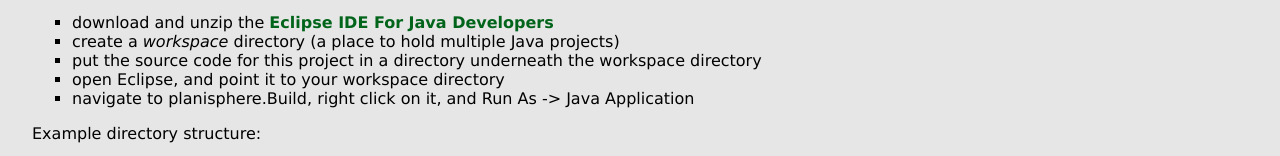
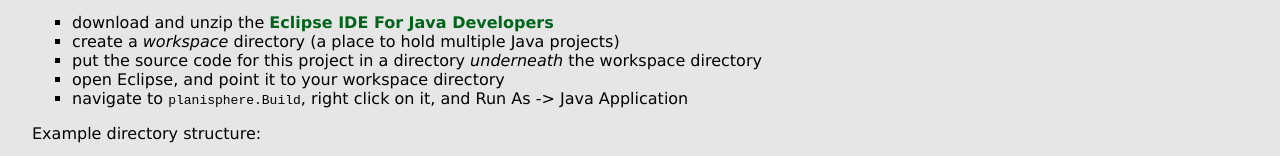
Before and after one commit to johanley/planisphere, a plain HTML site: page docs/index.html in a window 1280 px wide. Shown: the part 351-507 px from the top of the page. Drawn offline with Linux system fonts and the light colour scheme.

Commit message:
Update docs

```diff
--- a/docs/index.html
+++ b/docs/index.html
@@ -33,9 +33,9 @@
 <ul>
  <li>download and unzip the <a href='https://www.eclipse.org/downloads/packages/'>Eclipse IDE For Java Developers</a>
  <li>create a <em>workspace</em> directory (a place to hold multiple Java projects)
- <li>put the source code for this project in a directory underneath the workspace directory
+ <li>put the source code for this project in a directory <em>underneath</em> the workspace directory
  <li>open Eclipse, and point it to your workspace directory
- <li>navigate to planisphere.Build, right click on it, and Run As -&gt; Java Application
+ <li>navigate to <code>planisphere.Build</code>, right click on it, and Run As -&gt; Java Application
 </ul>
 
 Example directory structure:
```
Also changed, not shown: 2 other files.
